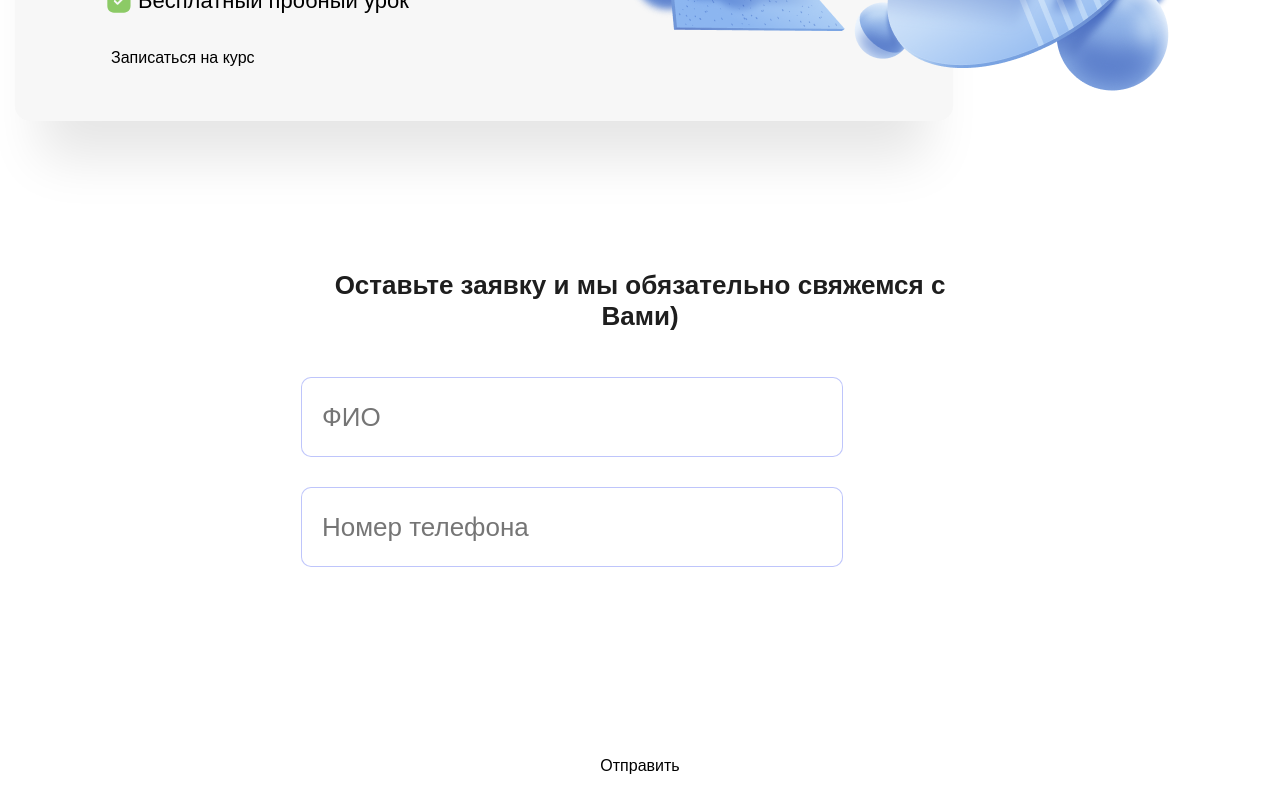
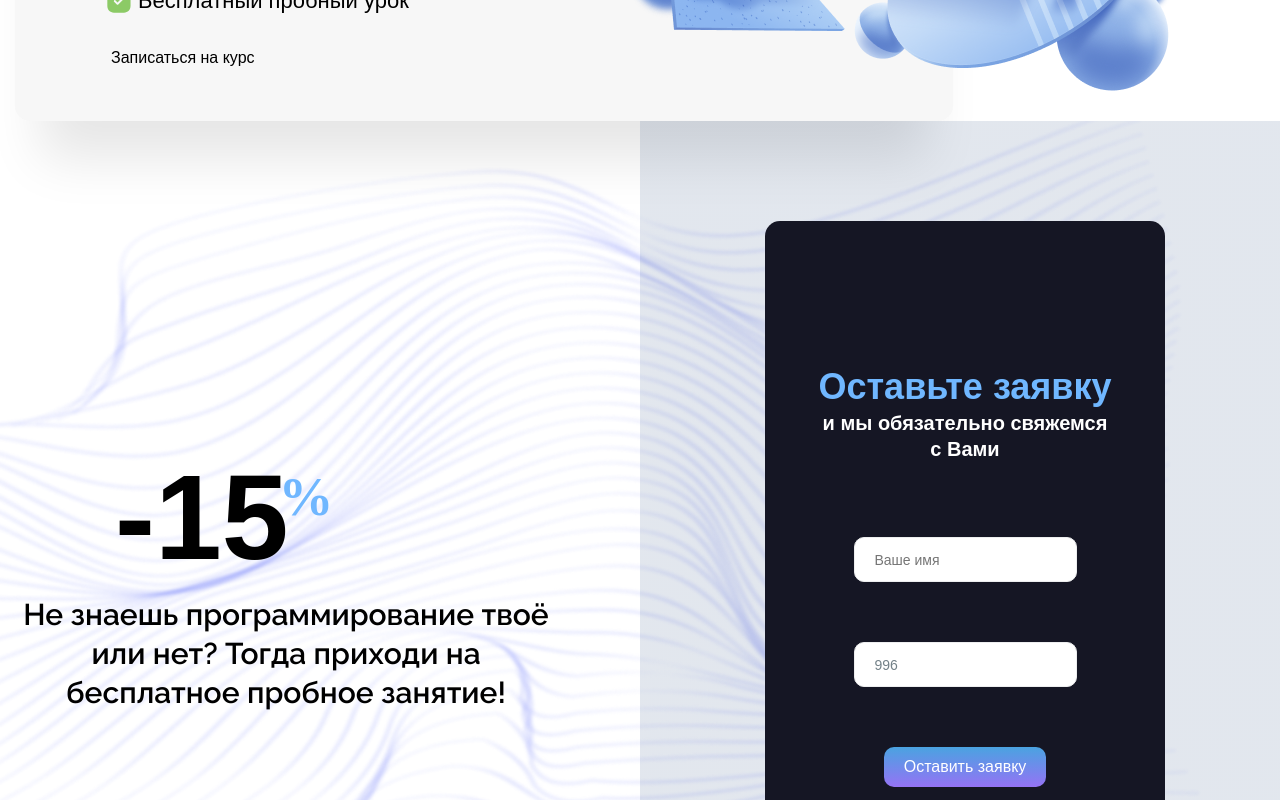
Before and after one commit to Mikhaylov-M/metalabs-front-old, a Next.js app: page /frontend in a window 1280 px wide. Shown: the part 3160-3960 px from the top of the page. Built offline with nearby package versions, Linux system fonts and the light colour scheme; a web font is replaced by a local one.

Commit message:
adeed validation

```diff
--- a/package.json
+++ b/package.json
@@ -9,6 +9,7 @@
     "lint": "next lint"
   },
   "dependencies": {
+    "axios": "^1.6.2",
     "formik": "^2.4.5",
     "next": "14.0.3",
     "react": "^18",
--- a/src/app/frontend/page.tsx
+++ b/src/app/frontend/page.tsx
@@ -3,9 +3,6 @@ import { Direction, DirectionContentProps } from '@/src/pages/Direction'
 import aboutImg from '@/public/images/abstract-frontend.png'
 
 import './frontend.scss'
-
-
-const Frontend = () => {
 
 const contentProps: DirectionContentProps = {
   bannerTitle: 'Frontend',
@@ -29,6 +26,8 @@ const Frontend = () => {
   costPrice: '100 000 сом в день'
 }
 
+const Frontend = () => {
+
   return (
     <Direction {...contentProps} />
   )
--- /dev/null
+++ b/src/global/components/Contacts/Contacts.scss
@@ -0,0 +1,74 @@
+.contacts {
+  padding: 100px 0;
+  position: relative;
+  background: linear-gradient(to right, transparent 50%, rgba(17, 55, 113, 0.12) 50%);
+
+  &::before {
+    content: "";
+    position: absolute;
+    width: 100%;
+    max-width: 1800px;
+    height: 100%;
+    top: 0;
+    left: 0;
+    background: url("../../../../public/images/contacts-bg.png") no-repeat center/cover;
+    z-index: -1;
+  }
+
+  img {
+    z-index: -99;
+  }
+
+  &__wrapper {
+    display: flex;
+    align-items: center;
+    justify-content: space-between;
+    gap: 50px;
+  }
+
+  &__left {
+    width: 100%;
+    position: relative;
+  }
+
+  &__bg {
+    position: absolute;
+    left: 0;
+    bottom: 0;
+    width: 60%;
+  }
+
+  &__sale {
+    display: inline-block;
+    position: relative;
+    font-size: 120px;
+    line-height: 1.3em;
+    margin: 0 0 0 100px;
+
+    &::after {
+      content: "%";
+      position: absolute;
+      right: -45px;
+      top: -20px;
+      font-weight: 600;
+      font-size: 55px;
+      font-family: serif;
+      color: var(--color-blue);
+    }
+  }
+
+  &__desc {
+    text-align: center;
+    font-family: var(--font-raleway );
+    max-width: 542px;
+    font-size: 30px;
+    font-weight: 600;
+    line-height: 1.3em;
+    color: var(--color-black);
+  }
+
+  &__right {
+    width: 100%;
+    max-width: 900px;
+  }
+}
--- /dev/null
+++ b/src/global/components/Contacts/Contacts.tsx
@@ -0,0 +1,22 @@
+import './Contacts.scss'
+import { RegForm } from './Form'
+
+export const Contacts = () => {
+  return (
+    <section className="contacts" id="contacts">
+      <div className="container">
+        <div className="contacts__wrapper">
+          <div className="contacts__left">
+            <h2 className="contacts__sale sales__num">-15</h2>
+            <p className="contacts__desc">
+              Не знаешь программирование твоё или нет? Тогда приходи на бесплатное пробное занятие!
+            </p>
+          </div>
+          <div className="contacts__right">
+            <RegForm />
+          </div>
+        </div>
+      </div>
+    </section>
+  )
+}
--- a/src/pages/Home/ui/Contacts/Contacts.scss
+++ b/src/global/components/Contacts/Form/RegForm.scss
@@ -1,78 +1,3 @@
-.contacts {
-  padding: 100px 0;
-  position: relative;
-  background: linear-gradient(to right, transparent 50%, rgba(17, 55, 113, 0.12) 50%);
-
-  &::before {
-    content: "";
-    position: absolute;
-    width: 100%;
-    max-width: 1800px;
-    height: 100%;
-    top: 0;
-    left: 0;
-    background: url("../../../../../public/images/contacts-bg.png") no-repeat center/cover;
-    z-index: -1;
-  }
-
-  img {
-    z-index: -99;
-  }
-
-  &__wrapper {
-    display: flex;
-    align-items: center;
-    justify-content: space-between;
-    gap: 50px;
-  }
-
-  &__left {
-    width: 100%;
-    position: relative;
-  }
-
-  &__bg {
-    position: absolute;
-    left: 0;
-    bottom: 0;
-    width: 60%;
-  }
-
-  &__sale {
-    display: inline-block;
-    position: relative;
-    font-size: 120px;
-    line-height: 1.3em;
-    margin: 0 0 0 100px;
-
-    &::after {
-      content: "%";
-      position: absolute;
-      right: -45px;
-      top: -20px;
-      font-weight: 600;
-      font-size: 55px;
-      font-family: serif;
-      color: var(--color-blue);
-    }
-  }
-
-  &__desc {
-    text-align: center;
-    font-family: var(--font-raleway );
-    max-width: 542px;
-    font-size: 30px;
-    font-weight: 600;
-    line-height: 1.3em;
-    color: var(--color-black);
-  }
-
-  &__right {
-    width: 100%;
-    max-width: 900px;
-  }
-}
-
 // - reg
 .reg-form {
   padding: 50px;
@@ -87,6 +12,7 @@
   color: var(--color-light);
 
   &__title {
+    color: var(--color-light);
     font-weight: 600;
     font-size: 20px;
     line-height: 1.3em;
@@ -96,8 +22,11 @@
       color: var(--color-blue);
     }
   }
-
+  &__wrapper {
+    position: relative;
+  }
   &__inp {
+    width: 100%;
     height: 45px;
     border-radius: 10px;
     background-color: var(--color-light);
@@ -105,6 +34,15 @@
     font-size: 14px;
     line-height: 1.3em;
     padding: 0 20px;
+    &-invalid {
+      border-color: var(--color-error);
+    }
+    &-feedback {
+      position: absolute;
+      bottom: -6px;
+      left: 6px;
+      color: var(--color-error);
+    }
 
     &:focus {
       outline: 2px solid var(--color-blue);
--- /dev/null
+++ b/src/global/components/Contacts/Form/RegFormClient.tsx
@@ -0,0 +1,63 @@
+'use client'
+import { Formik, Form, Field, ErrorMessage } from 'formik';
+import * as Yup from 'yup';
+
+import './RegForm.scss'
+
+const RegFormSchema = Yup.object().shape({
+  name: Yup.string()
+  .min(2, 'Минимум 2 символа')
+  .max(50, 'Максимум 50 символов')
+  .matches(/^[а-яА-Яa-zA-Z]+$/, 'Используйте только кириллицу и латиницу')
+  .required('Обязательное поле'),
+  phone: Yup.string()
+    .matches(/^[0-9]+$/, 'Используйте только цифры')
+    .length(12, 'Номер телефона должен содержать ровно 12 символов')
+    .required('Номер телефона обязателен для заполнения'),
+})
+
+export const RegForm = () => {
+  return (
+     <Formik
+      initialValues={{
+        name: '',
+        phone: 996
+      }}
+      validationSchema={RegFormSchema}
+      onSubmit={ values => {
+        console.log(values)
+      }}>
+        {({errors, touched}) => (
+          <Form className='reg-form' id='reg-form'>
+            <h4 className="reg-form__title">
+              <span className="reg-form__title reg-form__title-bold">Оставьте заявку</span>
+              <br />и мы обязательно свяжемся с Вами
+            </h4>
+            <div className="reg-form__wrapper">
+            <Field
+              name='name'
+              className={`reg-form__inp
+              ${touched?.name && errors?.name ? 'reg-form__inp-invalid' : ''}`}
+              placeholder="Ваше имя"
+              type="text"
+            />
+            <ErrorMessage name="name" component="span" className="reg-form__inp-feedback" />
+            </div>
+            <div className="reg-form__wrapper">
+            <Field
+              name='phone'
+              className={`reg-form__inp
+              ${touched?.phone && errors?.phone ? 'reg-form__inp-invalid' : ''}`}
+              placeholder="+996"
+              type="tel"
+            />
+            <ErrorMessage name="phone" component="span" className="reg-form__inp-feedback" />
+            </div>
+              <button className="reg-form__btn" type="submit">
+                Оставить заявку
+              </button>
+          </Form>
+        )}
+    </Formik>
+  )
+}
--- /dev/null
+++ b/src/global/components/Contacts/Form/index.tsx
@@ -0,0 +1 @@
+export { RegForm } from './RegFormClient'
--- a/src/global/styles/globals.scss
+++ b/src/global/styles/globals.scss
@@ -17,6 +17,7 @@ button {
   --color-violet: #354199;
   --color-blue: #70B7FF;
   --color-grey: #F7F7F7;
+  --color-error: #FD4C4C;
 }
 
 .container {
--- a/src/pages/Direction/Direction.tsx
+++ b/src/pages/Direction/Direction.tsx
@@ -1,6 +1,7 @@
 import { FC } from 'react'
 import './Direction.scss'
 import { Course, CourseProps } from './ui/Course'
+import { Contacts } from '@/src/global/components/Contacts'
 import Image, { StaticImageData } from 'next/image'
 
 import costImg from '@/public/images/frontend-abstract.png'
@@ -597,38 +598,7 @@ export const Direction: FC<DirectionContentProps> = (
         </div>
       </section>
       {/* COST - END */}
-      {/* REGISTRATION */}
-      <section className="registration" id="registration">
-        <div className="container">
-          <form className="reg-form" id="reg-form">
-            <div className="reg-form__step-container" id="step-container">
-              <div className="step" data-step={1}>
-                <h3 className="reg-form__title">
-                  Оставьте заявку и мы обязательно свяжемся с Вами)
-                </h3>
-                <input
-                  className="reg-form__inp"
-                  type="text"
-                  id="reg-form-name"
-                  placeholder="ФИО"
-                  required
-                />
-                <input
-                  className="reg-form__inp"
-                  type="phone"
-                  id="reg-form-phone"
-                  placeholder="Номер телефона"
-                  required
-                />
-              </div>
-            </div>
-            <button id="submit-btn" className="registration__btn">
-              Отправить
-            </button>
-          </form>
-        </div>
-      </section>
-      {/* REGISTRATION - END */}
+      <Contacts />
     </>
   )
 }
--- a/src/pages/Home/Home.tsx
+++ b/src/pages/Home/Home.tsx
@@ -9,7 +9,7 @@ import { About } from './ui/About'
 import { Testimonials } from './ui/Testimonials'
 import { Knowledges } from './ui/Knowledges'
 import { Cities } from './ui/Cities'
-import { Contacts } from './ui/Contacts'
+import { Contacts } from '@/src/global/components/Contacts'
 
 // import Hero from './ui/Hero'
 
```
Also changed, not shown: src/pages/Home/ui/Contacts/Contacts.tsx (deleted, +0 -44 lines), src/global/components/Contacts/index.tsx (renamed from src/pages/Home/ui/Contacts/index.tsx), 1 other file (tests, documents, lock files or other folders). Lines whose indentation alone changed are shown as unchanged.
